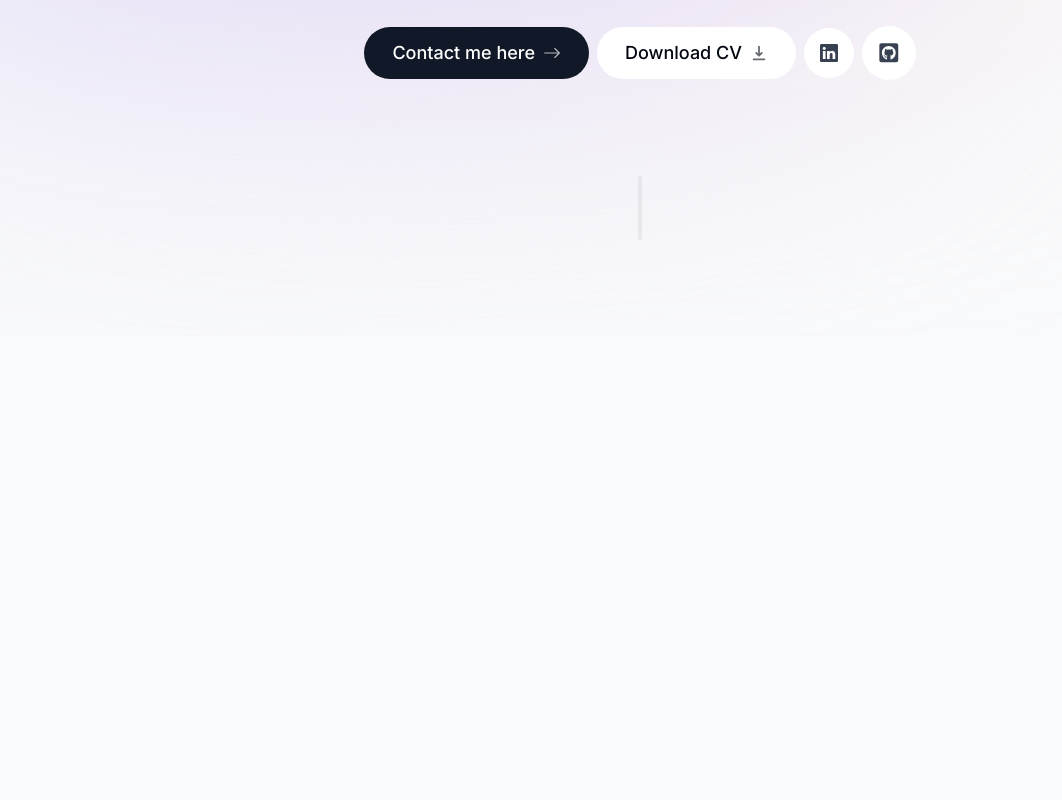
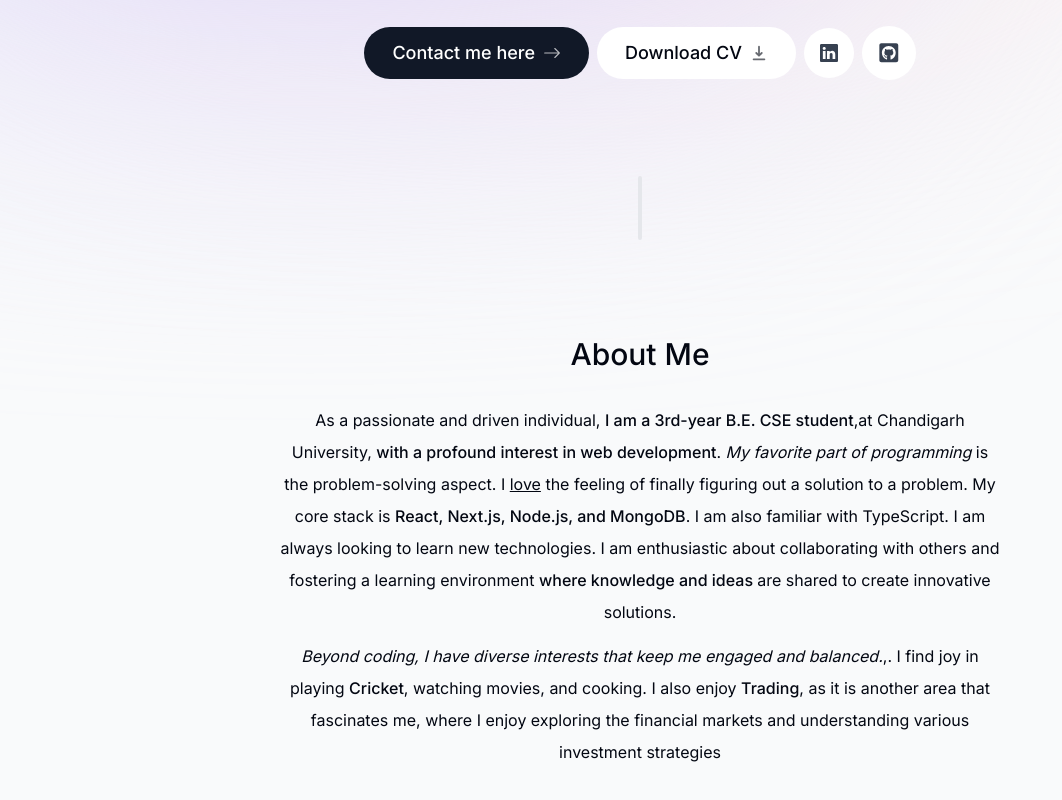
Before and after one commit to Singhmayank0217/MayankPortfolio, a Next.js app: page / in a window 1280 px wide. Shown: the part 486-1286 px from the top of the page, without its empty margins (0-1062 px from the left). Before the commit the page ends 822 px from the top, so only its background shows below. Built offline with nearby package versions, Linux system fonts and the light colour scheme.

Commit message:
About section

```diff
--- a/app/page.tsx
+++ b/app/page.tsx
@@ -1,3 +1,4 @@
+import About from "@/components/about";
 import Intro from "@/components/intro";
 import SectionDivider from "@/components/section-divider";
 
@@ -6,6 +7,7 @@ export default function Home() {
     <main className="flex flex-col items-center px-4">
       <Intro />
       <SectionDivider/>
+      <About/>
     </main>
   );
 }
--- /dev/null
+++ b/components/about.tsx
@@ -0,0 +1,54 @@
+"use client";
+
+import React from "react";
+import SectionHeading from "./section-heading";
+import { motion } from "framer-motion";
+import { useSectionInView } from "@/lib/hooks";
+
+export default function About() {
+  const { ref } = useSectionInView("About");
+
+  return (
+    <motion.section
+      ref={ref}
+      className="mb-28 max-w-[45rem] text-center leading-8 sm:mb-40 scroll-mt-28"
+      initial={{ opacity: 0, y: 100 }}
+      animate={{ opacity: 1, y: 0 }}
+      transition={{ delay: 0.175 }}
+      id="about"
+    >
+      <SectionHeading>About me</SectionHeading>
+      <p className="mb-3">
+        As a passionate and driven individual,{" "}
+        <span className="font-medium">I am a 3rd-year B.E. CSE student</span>,at
+        Chandigarh University,{" "}
+        <span className="font-medium">
+          with a profound interest in web development
+        </span>
+        . <span className="italic">My favorite part of programming</span> is the
+        problem-solving aspect. I <span className="underline">love</span> the
+        feeling of finally figuring out a solution to a problem. My core stack
+        is{" "}
+        <span className="font-medium">
+          React, Next.js, Node.js, and MongoDB
+        </span>
+        . I am also familiar with TypeScript. I am always looking to learn new
+        technologies. I am enthusiastic about collaborating with others and
+        fostering a learning environment{" "}
+        <span className="font-medium">where knowledge and ideas </span>are
+        shared to create innovative solutions.
+      </p>
+
+      <p>
+        <span className="italic">
+          Beyond coding, I have diverse interests that keep me engaged and
+          balanced.
+        </span>
+        ,. I find joy in playing <span className="font-medium">Cricket</span>, watching movies, and cooking. I also
+        enjoy <span className="font-medium">Trading</span>, as it is another area
+        that fascinates me, where I enjoy exploring the financial markets and
+        understanding various investment strategies{" "}
+      </p>
+    </motion.section>
+  );
+}
--- a/components/intro.tsx
+++ b/components/intro.tsx
@@ -62,10 +62,10 @@ export default function Intro() {
         initial={{ opacity: 0, y: 100 }}
         animate={{ opacity: 1, y: 0 }}
       >
-        <span className="font-bold">Hello, I'm Ricardo.</span> I'm a{" "}
+        <span className="font-bold">Hello, I'm Mayank.</span> I'm a{" "}
         <span className="font-bold">full-stack developer</span> with{" "}
-        <span className="font-bold">8 years</span> of experience. I enjoy
-        building <span className="italic">sites & apps</span>. My focus is{" "}
+        <span className="font-bold">2 years</span> of freelancing experience. I
+        enjoy building <span className="italic">sites & apps</span>. My focus is{" "}
         <span className="underline">React (Next.js)</span>.
       </motion.h1>
 
--- /dev/null
+++ b/components/section-heading.tsx
@@ -0,0 +1,13 @@
+import React from "react";
+
+type SectionHeadingProps = {
+  children: React.ReactNode;
+};
+
+export default function SectionHeading({ children }: SectionHeadingProps) {
+  return (
+    <h2 className="text-3xl font-medium capitalize mb-8 text-center">
+      {children}
+    </h2>
+  );
+}
```
